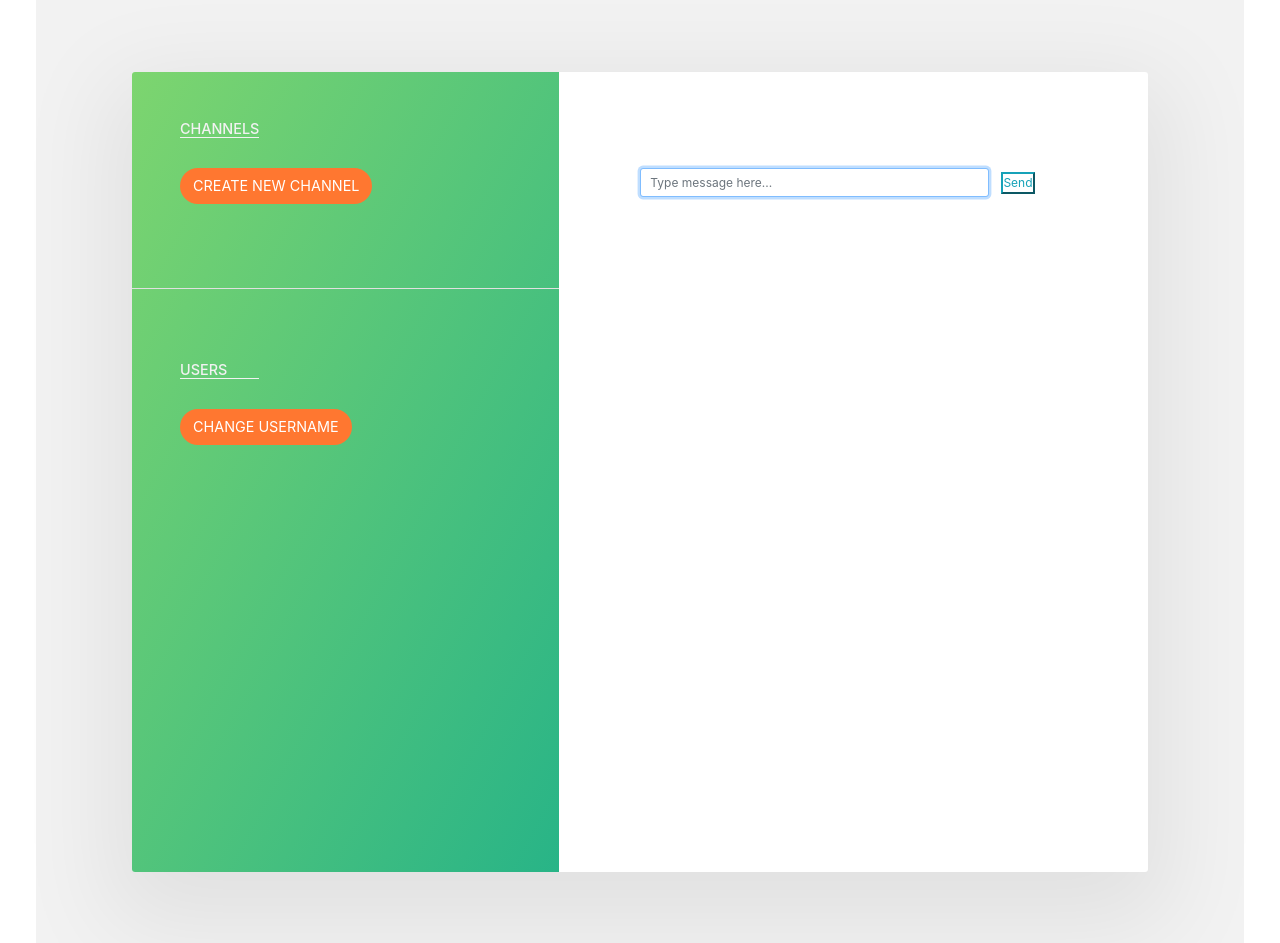
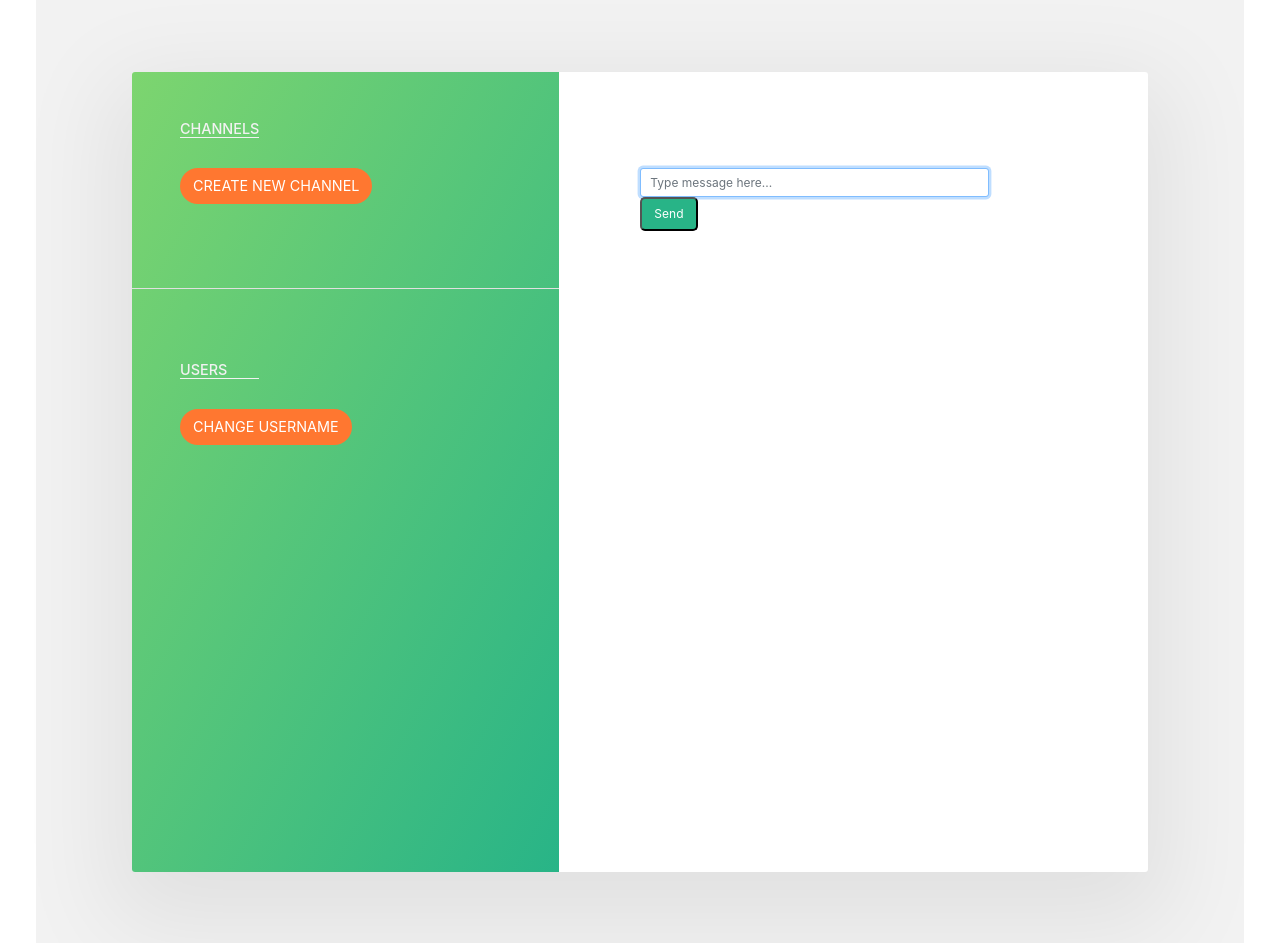
Before and after one commit to TitoYak211/chitter, a Flask app: template templates/index.html in a window 1280 px wide. Shown: the part 132-1075 px from the top of the page. Run offline with Flask 2, Linux system fonts and the light colour scheme; the template is opened without the code that fills it, so the values that code supplies are empty; some libraries are stand-ins or nearby versions.

Commit message:
Update index.html

```diff
--- a/templates/index.html
+++ b/templates/index.html
@@ -33,8 +33,8 @@
             </div>
             <div class="row w-100" id="message-form-container">
                 <form class="form-inline w-100">
-                        <input type="text" class="form-control col-auto mr-3" id="m" placeholder="Type message here..." autofocus>
-                        <button type="submit" class="btn-outline-info" id="send">Send</button>
+                        <input type="text" class="form-control mr-2" id="m" placeholder="Type message here..." autofocus>
+                        <button type="submit" class="btn_send" id="send">Send</button>
                 </form>
             </div>
         </div>
```
